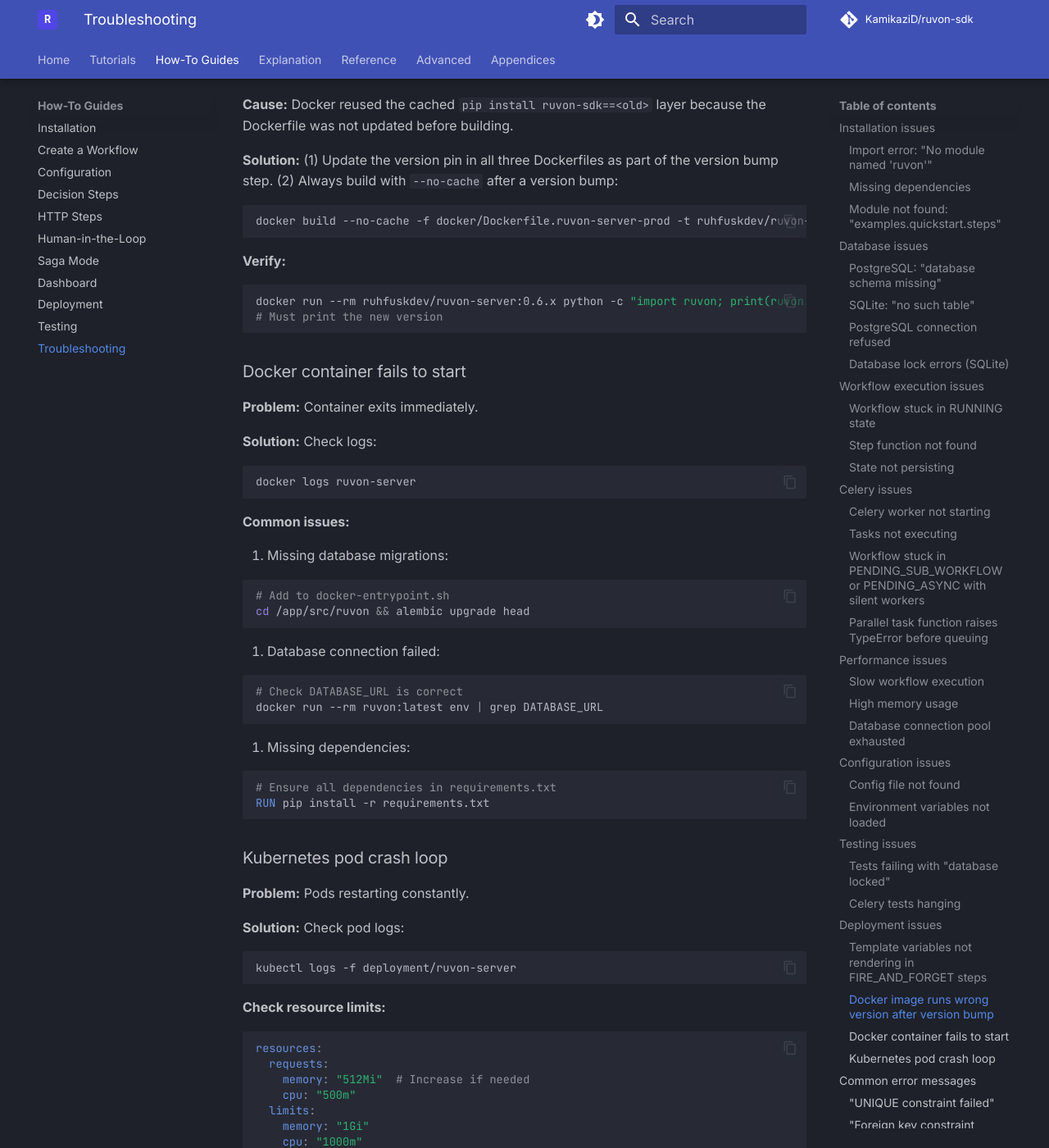
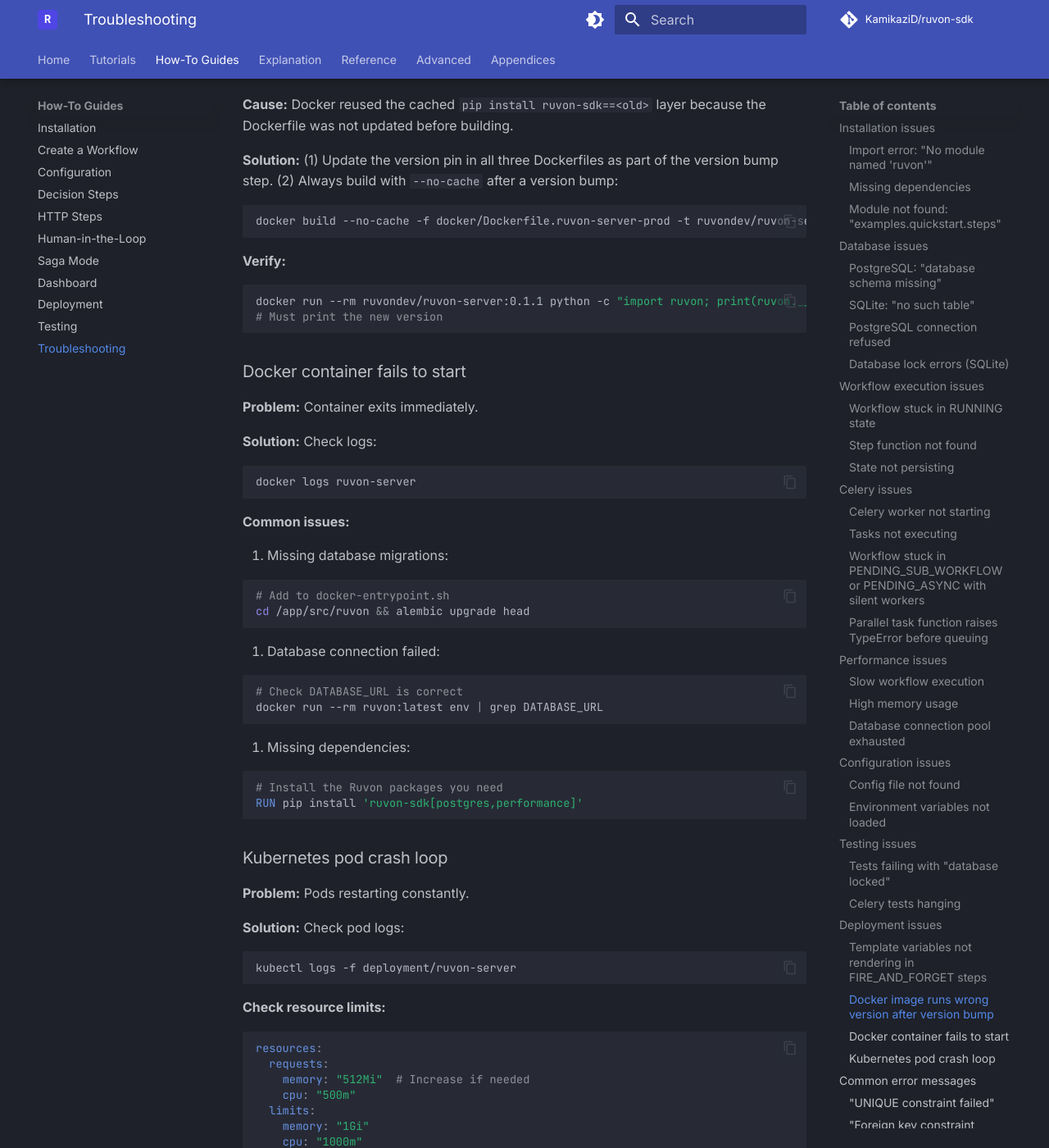
Before and after one commit to KamikaziD/ruvon-docs, an MkDocs documentation site: the page built from docs/how-to-guides/troubleshooting.md, in a window 1280 px wide and 1400 px high, scrolled down 9830 px. Shown: the whole window at 82% size. Built offline with MkDocs 1.6.1 and Material for MkDocs 9.7.7, drawn with Linux system fonts in a browser that asks for light colours; comment, search, counter and statistics services are not loaded; the version menu is left out; some of the changed text lies outside the part shown.

Commit message:
docs(how-to-guides): fix stale version refs, package names, Docker image tags, env var names

````diff
--- a/docs/how-to-guides/troubleshooting.md
+++ b/docs/how-to-guides/troubleshooting.md
@@ -31,10 +31,10 @@ python -c "from ruvon.builder import WorkflowBuilder; print('✅ Ruvon installed
 pip install aiosqlite orjson asyncpg uvloop
 ```
 
-Or install from requirements:
+Or install all extras:
 
 ```bash
-pip install -r requirements.txt
+pip install 'ruvon-sdk[postgres,performance,cli]'
 ```
 
 ### Module not found: "examples.quickstart.steps"
@@ -491,13 +491,13 @@ message_template: "Hello {{ recipient }}, your amount is {{ amount }}"
 **Solution:** (1) Update the version pin in all three Dockerfiles as part of the version bump step. (2) Always build with `--no-cache` after a version bump:
 
 ```bash
-docker build --no-cache -f docker/Dockerfile.ruvon-server-prod -t ruhfuskdev/ruvon-server:0.6.x .
+docker build --no-cache -f docker/Dockerfile.ruvon-server-prod -t ruvondev/ruvon-server:0.1.1 .
 ```
 
 **Verify:**
 
 ```bash
-docker run --rm ruhfuskdev/ruvon-server:0.6.x python -c "import ruvon; print(ruvon.__version__)"
+docker run --rm ruvondev/ruvon-server:0.1.1 python -c "import ruvon; print(ruvon.__version__)"
 # Must print the new version
 ```
 
@@ -530,8 +530,8 @@ docker logs ruvon-server
 3. Missing dependencies:
 
    ```dockerfile
-   # Ensure all dependencies in requirements.txt
-   RUN pip install -r requirements.txt
+   # Install the Ruvon packages you need
+   RUN pip install 'ruvon-sdk[postgres,performance]'
    ```
 
 ### Kubernetes pod crash loop
@@ -646,7 +646,7 @@ python -c "import ruvon; print(ruvon.__version__)"
 psql --version  # or sqlite3 --version
 
 # Environment variables
-env | grep -E "(DATABASE|CELERY|RUFUS)"
+env | grep -E "(DATABASE|CELERY|RUVON)"
 
 # Workflow status
 ruvon show <workflow-id> --state --logs
````
Also changed, not shown: docs/how-to-guides/dashboard.md (+3 -3 lines), docs/how-to-guides/human-in-loop.md (+1 -1 lines), docs/how-to-guides/installation.md (+5 -8 lines).
